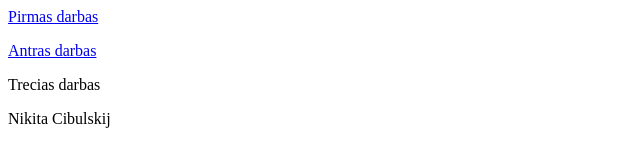
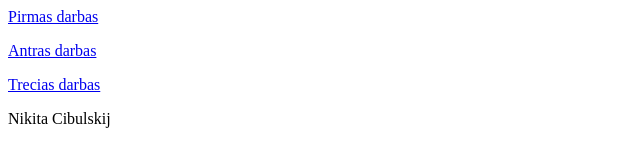
Before and after one commit to Nikitacibuls/Nikitacibuls.github.io, a plain HTML site: page index.html in a window 1280 px wide. Shown: the whole page, without its empty margins (0-640 px from the left). Drawn offline with Linux system fonts and the light colour scheme.

Commit message:
Update index.html

```diff
--- a/index.html
+++ b/index.html
@@ -5,7 +5,7 @@
     <body>
       <p> <a href="kelionė/kelione.html"> Pirmas darbas </a> </p>
       <p> <a href="receptukas/index.html"> Antras darbas </a> </p>
-      <p> Trecias darbas </p>
+        <p> <a href="3darbas/index.html"> Trecias darbas </a> </p>
       <p> Nikita Cibulskij </p>
     </body>
 </html>
```
